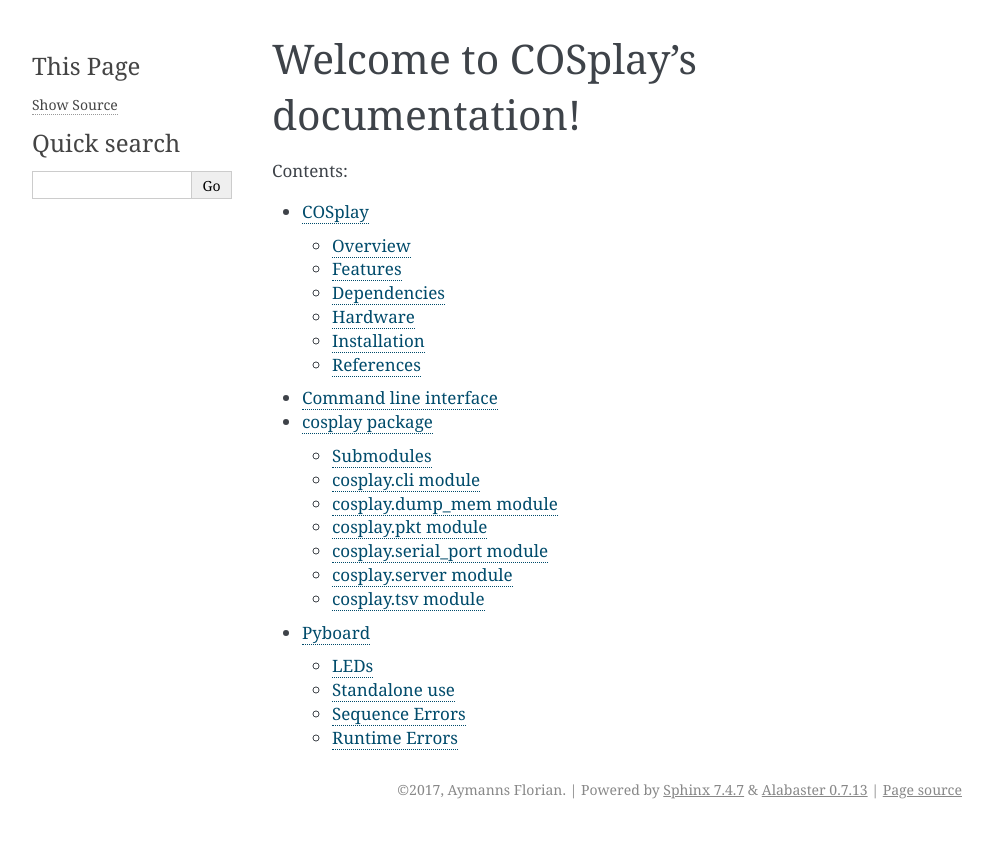
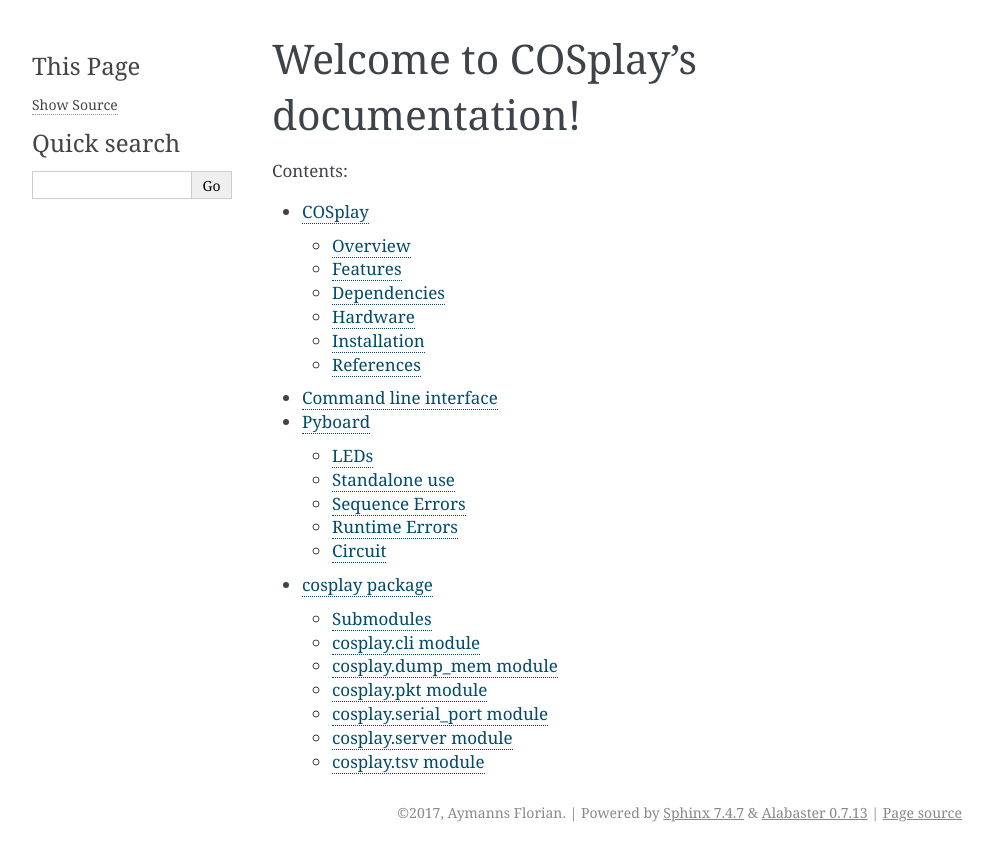
Before and after one commit to IBT-FMI/COSplay, a Sphinx documentation site: the page built from documentation/index.rst, in a window 1280 px wide. Shown: the top 861 px of the page, without its empty margins (148-1141 px from the left). Built offline with Sphinx 7.4.7, drawn with Linux system fonts in a browser that asks for light colours; formulas are drawn with MathJax 3.

Commit message:
pyboard circuit

```diff
--- a/documentation/api.rst
+++ b/documentation/api.rst
@@ -25,6 +25,7 @@
 
 .. automodule:: cosplay.pkt
     :members:
+    :undoc-members:
     :show-inheritance:
 
 cosplay\.serial\_port module
--- a/documentation/index.rst
+++ b/documentation/index.rst
@@ -12,8 +12,8 @@
 
    COSplay
    cli
+   pyboard
    api
-   pyboard
 
 .. Indices and tables
 .. ==================
--- a/documentation/pyboard.rst
+++ b/documentation/pyboard.rst
@@ -72,3 +72,8 @@
 
 *NOTE:* Syntax errors are not handled, as they are raise before execution.
 You can use a programme like 'screen', 'minicom' or 'picocom'.
+
+Circuit
+=======
+
+.. image:: circuit.pdf
```
Also changed, not shown: 1 other file.
